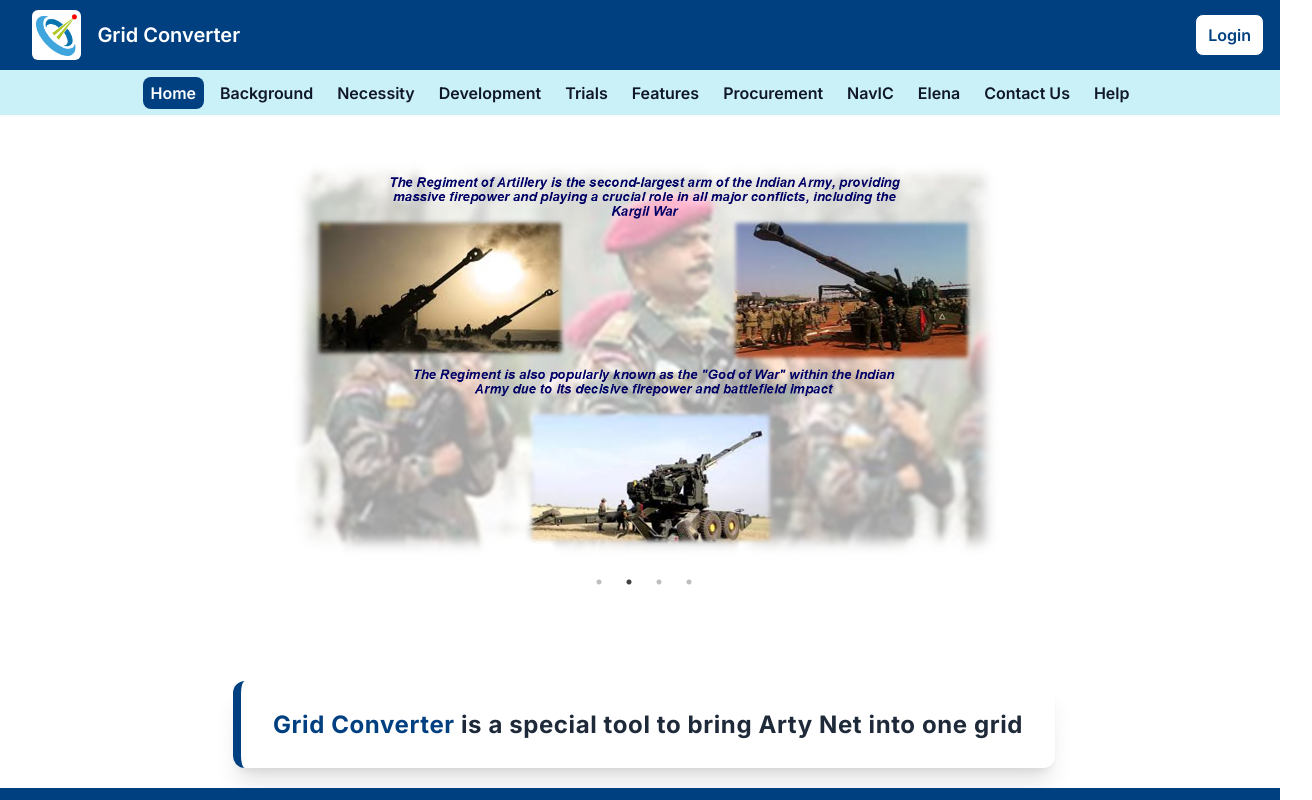
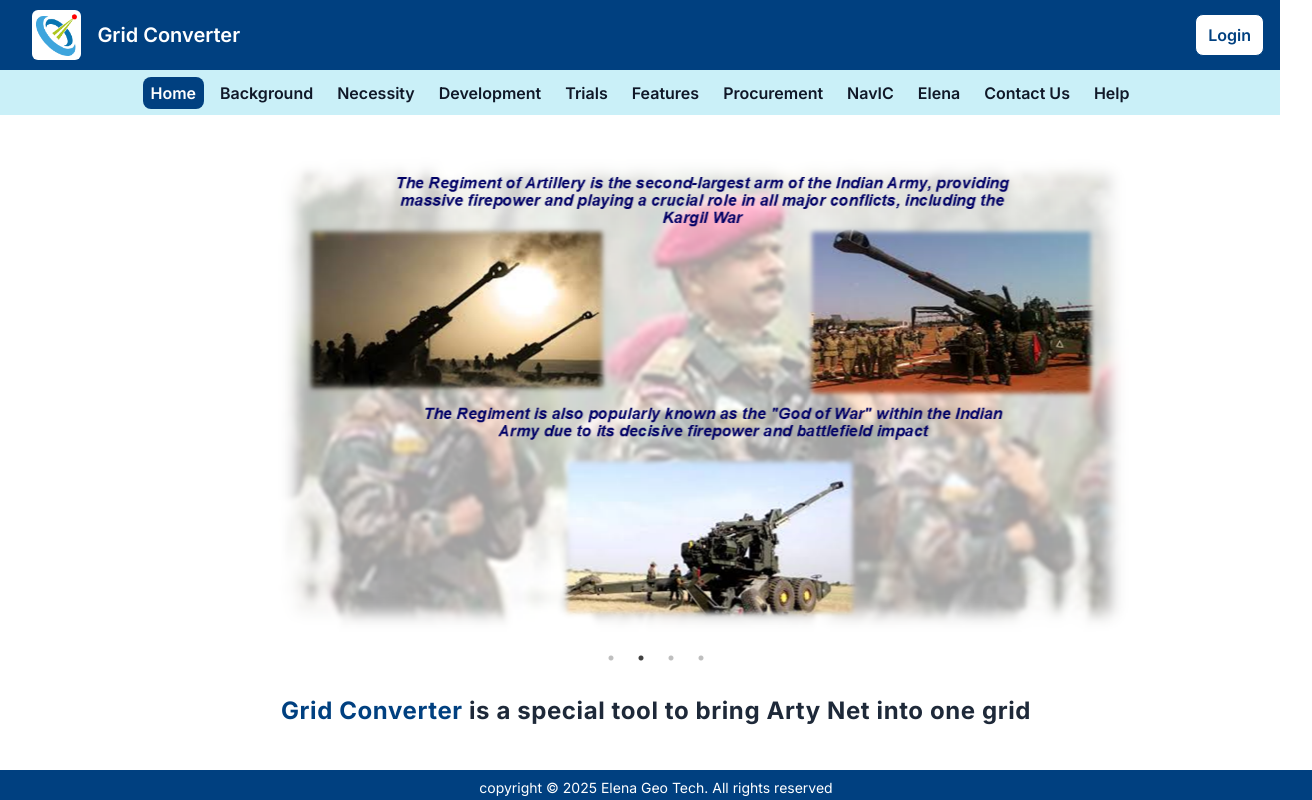
Before and after one commit to ramyashetty1711/HHN-Ver-2, a React (Vite) app: page / in a window 1280 px wide. Shown: the top 800 px of the page, 1312 px wide, since content can reach past the window. Built offline with nearby package versions, Linux system fonts and the light colour scheme.

Commit message:
Home page done

```diff
--- a/src/Routes.jsx
+++ b/src/Routes.jsx
@@ -1,149 +1,72 @@
 import React, { Suspense } from "react";
 import { BrowserRouter as Router, Route, Routes } from "react-router-dom";
-import SplashPage from "./components/Splash/SplashPage";
 import { SpinnerCircularFixed } from "spinners-react";
+import Navbar from "./components/Common/Navbar";
+import Footer from "./components/Common/Footer";
+
+import Home from "./components/Home/Home";
+import BackGround from "./components/BackGround/BackGround";
+import Necessity from "./components/Necessity/Necessity";
 import Development from "./components/Development/Development";
-import Navbar from "./components/Common/Navbar";
-import About from "./components/About/About";
 import Trials from "./components/Trials/Trials";
 import Feature from "./components/Feature/Feature";
+import Procurment from "./components/Procurment/Procurment";
 import NavIC from "./components/NaVIC/NaVIC";
-import BackGround from "./components/BackGround/BackGround";
-import Necessity from "./components/Necessity/Necessity";
-import Procurment from "./components/Procurment/Procurment";
 import Elena from "./components/Elena/Elena";
 import Contact from "./components/Contact/Contact";
 import Help from "./components/Help/Help";
-import Home from "./components/Home/Home";
-import Footer from "./components/Common/Footer";
+import About from "./components/About/About";
 
 export default function AppRoutes() {
-  const RouteElements = [
-    {
-      path: "/",
-      component: <Home />,
-    },
-    {
-      path: "/background",
-      component: <BackGround />,
-    },
-    {
-      path: "/necessity",
-      component: <Necessity />,
-    },
-    {
-      path: "/development",
-      component: <Development />,
-    },
-    {
-      path: "/trials",
-      component: <Trials />,
-    },
-    {
-      path: "/features",
-      component: <Feature />,
-    },
-    {
-      path: "/procurment",
-      component: <Procurment />,
-    },
-    {
-      path: "/NavIC",
-      component: <NavIC />,
-    },
-    {
-      path: "elena",
-      component: <Elena />,
-    },
-    {
-      path: "/contact",
-      component: <Contact />,
-    },
-    {
-      path: "/help",
-      component: <Help />,
-    },
+  const routes = [
+    { path: "/", element: <About/> },
+    { path: "/background", element: <BackGround /> },
+    { path: "/necessity", element: <Necessity /> },
+    { path: "/development", element: <Development /> },
+    { path: "/trials", element: <Trials /> },
+    { path: "/features", element: <Feature /> },
+    { path: "/procurment", element: <Procurment /> },
+    { path: "/NavIC", element: <NavIC /> },
+    { path: "/elena", element: <Elena /> },
+    { path: "/contact", element: <Contact /> },
+    { path: "/help", element: <Help /> },
   ];
-  const SuspenseFallback = (Component) => (
-    <Suspense
-      fallback={
-        <div className=" tw-min-h-[25vh] d-flex justify-content-center align-items-center">
-          {" "}
-          <Spinner
-            style={{
-              height: "1.5em",
-              width: "1.5em",
-              color: "#745236",
-            }}
-            className="p-1"
-          />
-        </div>
-      }
-    >
-      <Component />
-    </Suspense>
-  );
 
   return (
-    <>
-      <Router>
-        <Routes>
-          <Route>
-            <Route element={<Navbar />}>
-              <Route
-                path="/"
-                element={
-                  <Suspense
-                    fallback={
-                      <div className="  d-flex justify-content-center align-items-center">
-                        {" "}
-                        <SpinnerCircularFixed
-                          speed={200}
-                          thickness={200}
-                          size={20}
-                          color="sky"
-                          className="p-1"
-                        />
-                      </div>
-                    }
-                  >
-                    <About />
-                  </Suspense>
-                }
-              />
+    <Router>
+      <div className="flex flex-col min-h-screen">
+        {/* Navbar at top center */}
+        <header className="">
+          <Navbar />
+        </header>
 
-              {RouteElements.map((val) => (
-                <Route element={val.component} path={val.path} />
+        {/* Main content takes remaining height */}
+        <main className="flex-1 flex justify-center items-center p-4">
+          <Suspense
+            fallback={
+              <div className="flex justify-center items-center h-full">
+                <SpinnerCircularFixed
+                  speed={200}
+                  thickness={200}
+                  size={40}
+                  color="skyblue"
+                />
+              </div>
+            }
+          >
+            <Routes>
+              {routes.map((route, i) => (
+                <Route key={i} path={route.path} element={route.element} />
               ))}
-            </Route>
-          </Route>
-        </Routes>
-        <Footer />
-      </Router>
+            </Routes>
+          </Suspense>
+        </main>
 
-      {/* <CustomToast
-        icon={toastData.icon}
-        color={toastData.color}
-        header={toastData.header}
-        body={toastData.body}
-        show={toastData.show}
-        toggleShow={hideToast}
-      /> */}
-    </>
+        {/* Footer fixed at bottom */}
+        <footer className="">
+          <Footer />
+        </footer>
+      </div>
+    </Router>
   );
 }
-
-const PrivateRoute = ({ path, isAuthenticated, component: Component }) => {
-  return (
-    <Route
-      path={path}
-      render={(props) =>
-        isAuthenticated ? (
-          <Component {...props} />
-        ) : (
-          (window.location.href = "/")
-        )
-      }
-    />
-  );
-};
--- a/src/components/About/About.jsx
+++ b/src/components/About/About.jsx
@@ -3,46 +3,18 @@ import ImageSlider from "./ImageSlider";
 export default function About() {
   return (
     <>
-      <div className="flex flex-col  font-semibold text-lg text-gray-600 bg-white pt-3 px-3 rounded-lg h-full   pr-2">
-        <div className=" w-full min-h-[40vh] mb-[5em]">
+      <div className="flex flex-col  font-semibold text-lg bg-white  rounded-lg ">
+        <div className=" w-full ">
           <ImageSlider />
         </div>
-        <div className="flex justify-center mb-5">
-          <div className="px-8 py-6 border-l-8 border-[var(--primary)] rounded-xl shadow-xl max-w-4xl">
+        <div className="flex justify-center">
+          <div className="px-8 py-6  rounded-xl  max-w-4xl">
             <p className="text-2xl font-bold text-center text-gray-800 tracking-wide leading-relaxed">
               <span className="text-[var(--primary)]">Grid Converter</span> is a
               special tool to bring Arty Net into one grid
             </p>
           </div>
         </div>
-
-        {/* <div className=" px-4 ">
-          <h4 className=" text-stone-800 mb-6 text-lg">
-            About The Grid Converter
-          </h4>
-
-          <div className="px-4 font-medium pb-8">
-            This Grid Converter is state-of-the-art positioning equipment made
-            using Elena's multi-GNSS processor, which utilizes NavIC, GPS, and
-            GLONASS to provide one-meter accuracy without any external support.
-            It follows Elena's integrated approach. This equipment serves as a
-            bridge between three reference systems used by the Indian Army, such
-            as the ESM India grid system, the new DSM grid system, and the
-            latitude-longitude (Lat-Long) system. It accurately provides all
-            these reference numbers for the same point in various formats and
-            can convert the reference from one system to another accurately.
-          </div>
-          <h4 className=" text-stone-800 mb-6 text-lg">Background</h4>
-
-          <div className="px-4 font-medium pb-8">
-            This equipment serves as a bridge between three reference systems
-            used by the Indian Army, such as the ESM India grid system, the new
-            DSM grid system, and the latitude-longitude (Lat-Long) system. It
-            accurately provides all these reference numbers for the same point
-            in various formats and can convert the reference from one system to
-            another accurately.
-          </div>
-        </div> */}
       </div>
     </>
   );
--- a/src/components/About/ImageSlider.jsx
+++ b/src/components/About/ImageSlider.jsx
@@ -27,16 +27,12 @@ const ImageSlider = () => {
     <div className="relative w-full max-w-7xl mx-auto my-6">
       <Slider ref={sliderRef} {...settings}>
         {images.map((src, index) => (
-          <div key={index}>
-            <div
-              className="w-full h-[50vh] bg-center bg-contain rounded-md"
-              style={{
-                backgroundImage: `url(${src})`,
-                backgroundRepeat: "no-repeat",
-              }}
-            >
-              {/* You can add overlay text/content here if needed */}
-            </div>
+          <div key={index} className="flex justify-center items-center">
+            <img
+              src={src}
+              alt={`Slide ${index + 1}`}
+              className="w-full h-[60vh] object-contain sm:h-[50vh] md:h-[60vh] rounded-md"
+            />
           </div>
         ))}
       </Slider>
--- a/src/components/BackGround/BackGround.jsx
+++ b/src/components/BackGround/BackGround.jsx
@@ -3,7 +3,7 @@ import background from "../../assets/backgroung_gc.png";
 
 function BackGround() {
   return (
-    <div className=" mx-auto px-4  space-y-8">
+    <div className=" mx-auto px-4">
       <div className="grid grid-cols-12 gap-8 items-center">
         {/* Image Section - centered in column */}
         <div className="col-span-4 flex justify-center items-center">
@@ -15,7 +15,7 @@ function BackGround() {
         </div>
 
         {/* Text Section */}
-        <div className="col-span-8 bg-white p-6 rounded-lg shadow-lg border-l-4 border-[var(--secondary)] mb-2">
+        <div className="col-span-8 bg-white p-6 rounded-lg border-l-4 border-[var(--secondary)] mb-2">
           <p className="text-md text-justify leading-relaxed">
             This Grid Converter is state-of-the-art positioning equipment made
             using Elena's multi-GNSS processor, which utilizes NavIC, GPS, and
--- a/src/components/Common/Footer.jsx
+++ b/src/components/Common/Footer.jsx
@@ -17,10 +17,10 @@ function Footer() {
     { path: "/help", label: "Help" },
   ];
   return (
-    <div className="min-h-[200px] bg-[var(--primary)] px-4 pt-10 ">
-      <div className="grid grid-cols-12 gap-8 border-b-1 border-white pb-7">
-        {/* Column 1: Powered by */}
-        <div className="col-span-4 flex items-center flex-col gap-5 justify-center">
+    <div className=" bg-[var(--primary)] px-4 flex justify-center py-2">
+      {/* <div className="grid grid-cols-12 gap-8 border-b-1 border-white pb-7">
+
+        <div className="col-span-4 flex items-center flex-col gap-5 justify-start">
           <div className="inline-flex items-center gap-3 bg-[var(--secondary)] p-4 rounded-lg w-max">
             <p className="text-2xl font-semibold tracking-wide text-black/80">
               Powered by
@@ -47,7 +47,7 @@ function Footer() {
         </div>
         </div>
 
-        {/* Column 2: Page Links */}
+
         <div className="col-span-4 text-left">
           <p className="text-[var(--secondary)] text-lg font-semibold tracking-wide mb-2">
             Quick Links
@@ -67,7 +67,7 @@ function Footer() {
           </ul>
         </div>
 
-        {/* Column 3: Contact Info or More */}
+
         <div className="col-span-4 text-left">
           <p className="text-[var(--secondary)] text-lg font-semibold tracking-wide mb-2">
             Reach Out
@@ -102,15 +102,16 @@ function Footer() {
         </div>
       </div>
       <div className="grid grid-cols-12 gap-8 py-2">
-        <div className="col-span-12 flex justify-center items-center">
+
+
+
+      </div> */}
+
           <p className="text-sm text-white">
-            copyright &copy; {new Date().getFullYear()} Elena Geo Systems. All
+            copyright &copy; {new Date().getFullYear()} Elena Geo Tech. All
             rights reserved
           </p>
-        </div>
 
-
-      </div>
     </div>
   );
 }
--- a/src/components/Common/Navbar.jsx
+++ b/src/components/Common/Navbar.jsx
@@ -46,7 +46,7 @@ const Navbar = () => {
             {/* Login Button */}
             <div
               className="font-semibold bg-white border  rounded-lg px-3 py-2 cursor-pointer text-[var(--primary)] hover:bg-[var(--primary)] hover:text-white hover:border-white transition-all duration-300"
-              onClick={() => Navigate("/login")}
+              // onClick={() => Navigate("/login")}
             >
               Login
             </div>
@@ -87,7 +87,7 @@ const Navbar = () => {
         </nav>
 
         {/* Main content */}
-        <div className="pt-2  text-lg text-gray-900 bg-white px-3  h-full  overflow-y- overflow-x-hidden custom-scrollbar pr-2 min-h-[60vh]">
+        <div >
           <Outlet />
         </div>
       </div>
--- a/src/components/Necessity/Necessity.jsx
+++ b/src/components/Necessity/Necessity.jsx
@@ -12,8 +12,8 @@ const steps = [
 
 export default function Necessity() {
   return (
-   <div className=" mx-auto px-4 py-8 space-y-8">
-     <div className="mx-auto px-4  grid grid-cols-1 md:grid-cols-12 gap-8">
+   <div className="mx-auto px-4 py-4">
+     <div className="mx-auto   grid grid-cols-1 md:grid-cols-12 gap-8">
       {/* Centered Image on the Left */}
       <div className="md:col-span-4 col-span-12 flex items-center justify-center">
         <img
```
